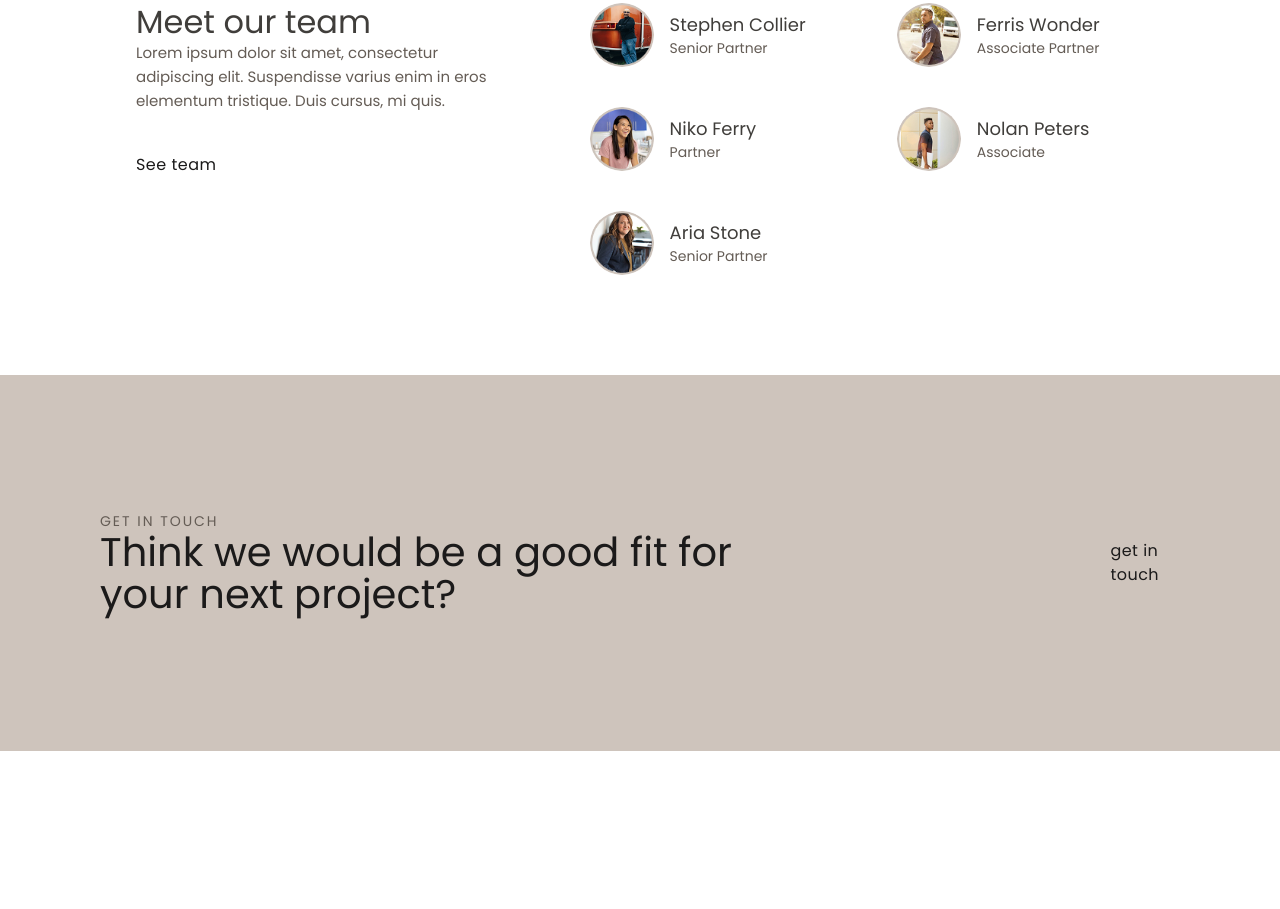
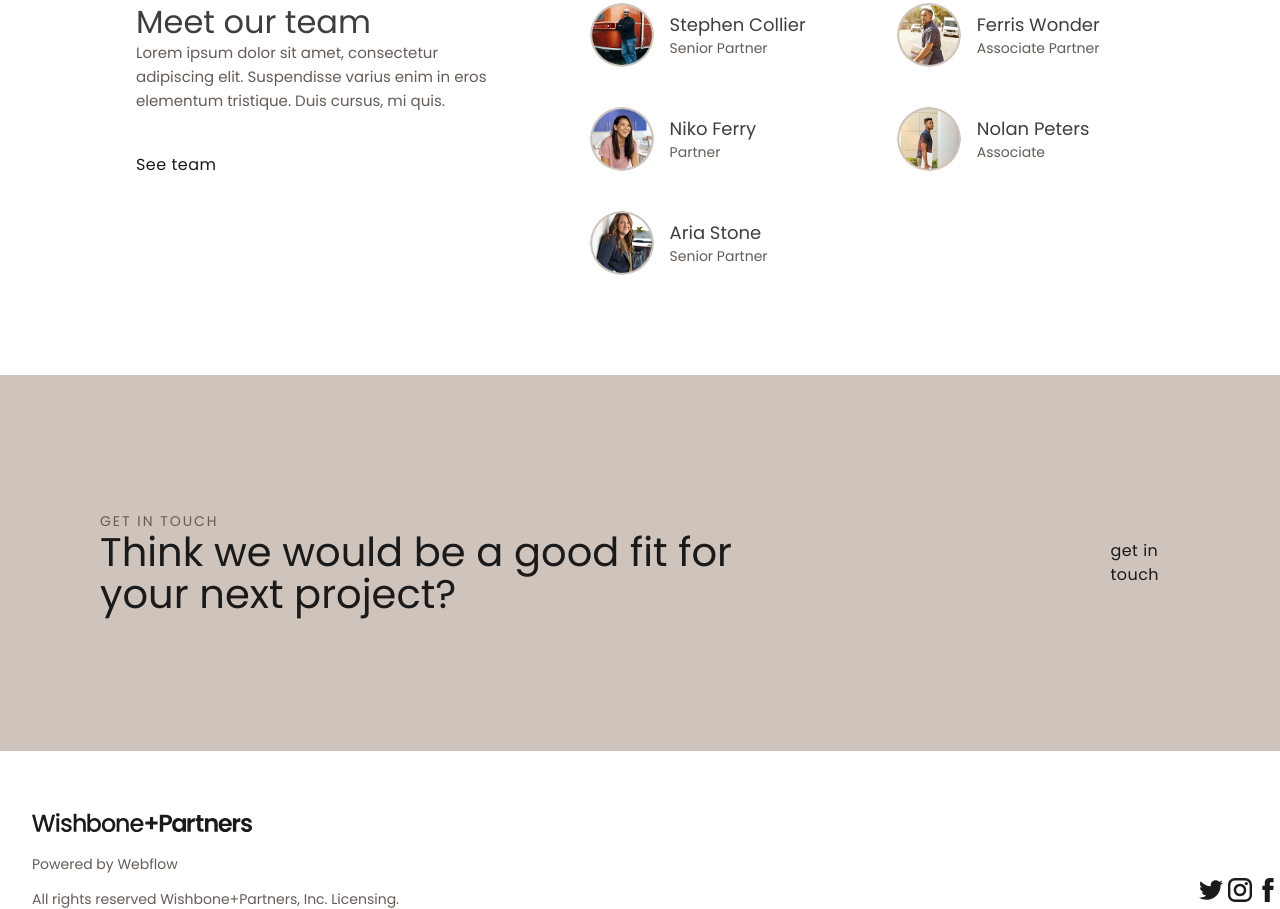
Before and after one commit to CleanTopic/landing-page, a plain HTML site: page index.html in a window 1280 px wide. Shown: the part 5784-6693 px from the top of the page. Before the commit the page ends 6535 px from the top, so only its background shows below. Drawn offline with Linux system fonts and the light colour scheme.

Commit message:
add basement

```diff
--- a/index.html
+++ b/index.html
@@ -317,6 +317,25 @@
 
     </div>
 
+    <div class="frame__basement">
+
+        <div class="frame__basement-container-logo">
+            <a class="logo-container" href="/">
+                <img src="img/IMAGE.svg">
+            </a>
+            <p class="frame__basement-text">Powered by Webflow</p>
+            <p class="frame__basement-text">All rights reserved Wishbone+Partners, Inc. Licensing.</p>
+        </div>
+
+        <div class="frame__basement-social-logos">
+            <div class="frame__basement-logos">
+                <img src="./img/twitter.svg" alt="">
+                <img src="./img/inst.svg" alt="">
+                <img src="./img/facebook.svg" alt="">
+            </div>
+        </div>
+    </div>
+
 </body>
 
 </html>
--- a/styles/nav.css
+++ b/styles/nav.css
@@ -516,5 +516,28 @@ body {
     line-height: 150%;
     letter-spacing: 0.03em;
     color: #1b1a1a;
+}
+
+
+
+.frame__basement {
+    display: flex;
 
 }
+.frame__basement-container-logo {
+    padding-top: 62px;
+    width: 50%;
+}
+.frame__basement-text {
+    font-size: 14px;
+    line-height: 143%;
+    color: #645c55;
+    margin-left: 32px;
+    margin-top: 15px;
+}
+.frame__basement-social-logos {
+    width: 50%;
+    display: flex;
+    justify-content: flex-end;
+    align-items: flex-end;
+}
```
Also changed, not shown: img/facebook.svg (added), img/inst.svg (added), img/twitter.svg (added).
